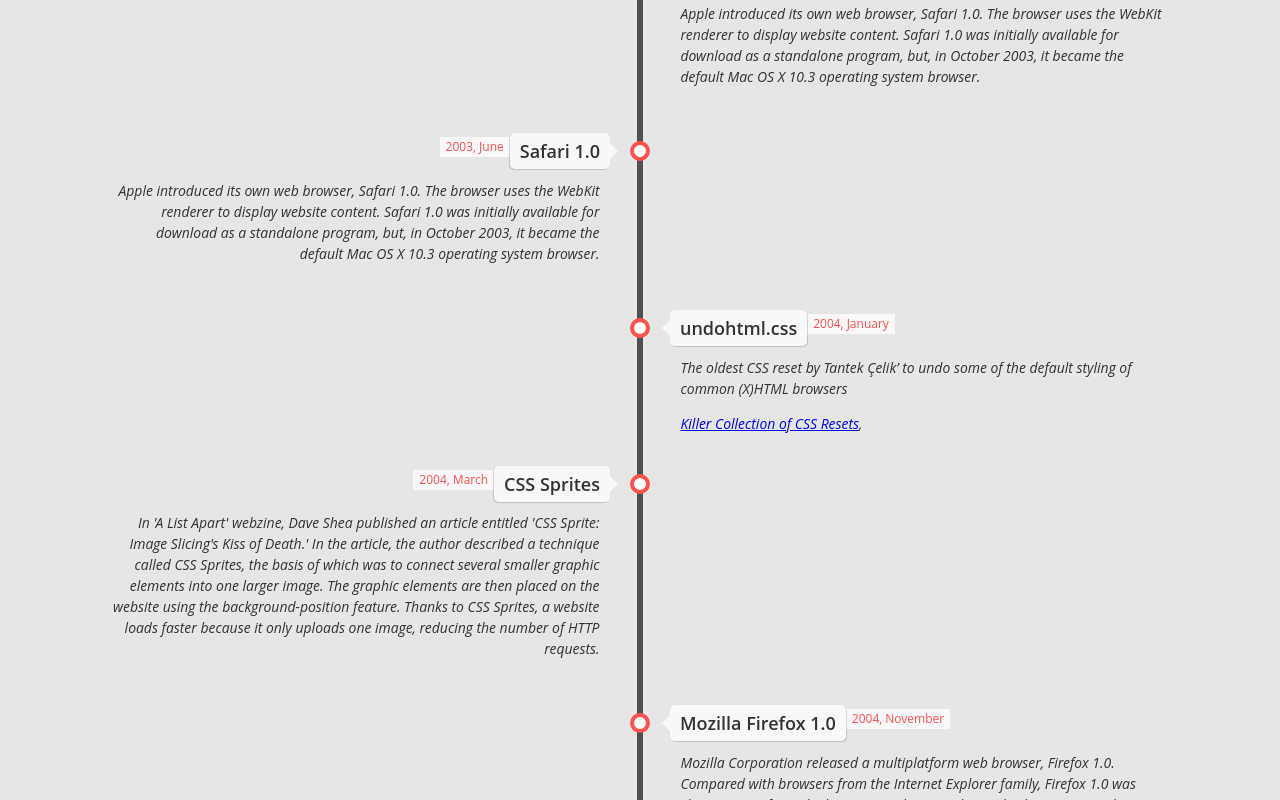
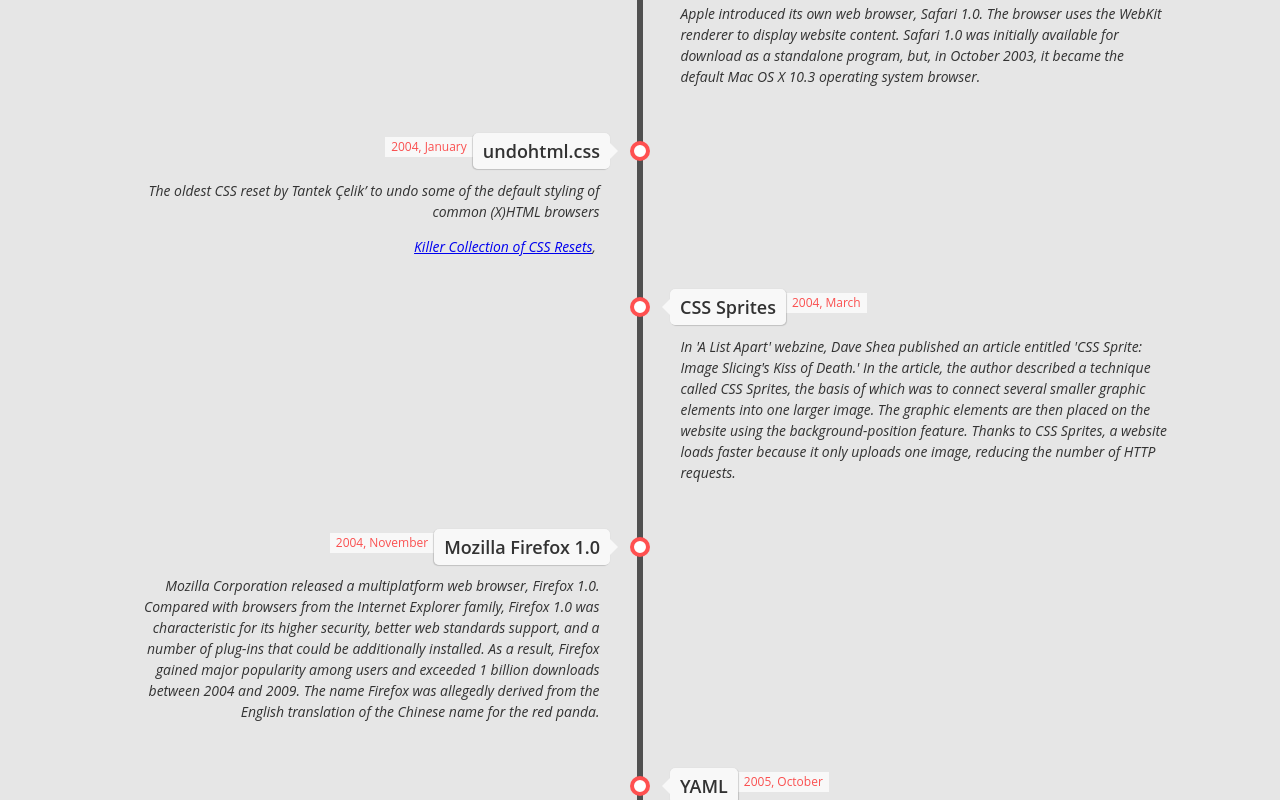
Before and after one commit to the-web-history/css-timeline, a Svelte app: page / in a window 1280 px wide. Shown: the part 3440-4240 px from the top of the page. Built offline with nearby package versions, Linux system fonts and the light colour scheme.

Commit message:
chore: cleanup readme
 - fix double safari issue

```diff
--- a/src/data/standards.js
+++ b/src/data/standards.js
@@ -155,15 +155,6 @@
     tags: ["browsers", "standards"],
   },
   {
-    name: "Safari 1.0",
-    url: "https://www.webdesignmuseum.org/web-design-history/safari-1-0-2003",
-    description:
-      "Apple introduced its own web browser, Safari 1.0. The browser uses the WebKit renderer to display website content. Safari 1.0 was initially available for download as a standalone program, but, in October 2003, it became the default Mac OS X 10.3 operating system browser.",
-    created_at: new Date("2003-06-23"),
-    tags: ["browsers", "standards"],
-  },
-
-  {
     name: "CSS Grid",
     url: "https://www.w3.org/TR/2007/WD-css3-grid-20070905/",
     description:
```
Also changed, not shown: 1 other file (tests, documents, lock files or other folders).
